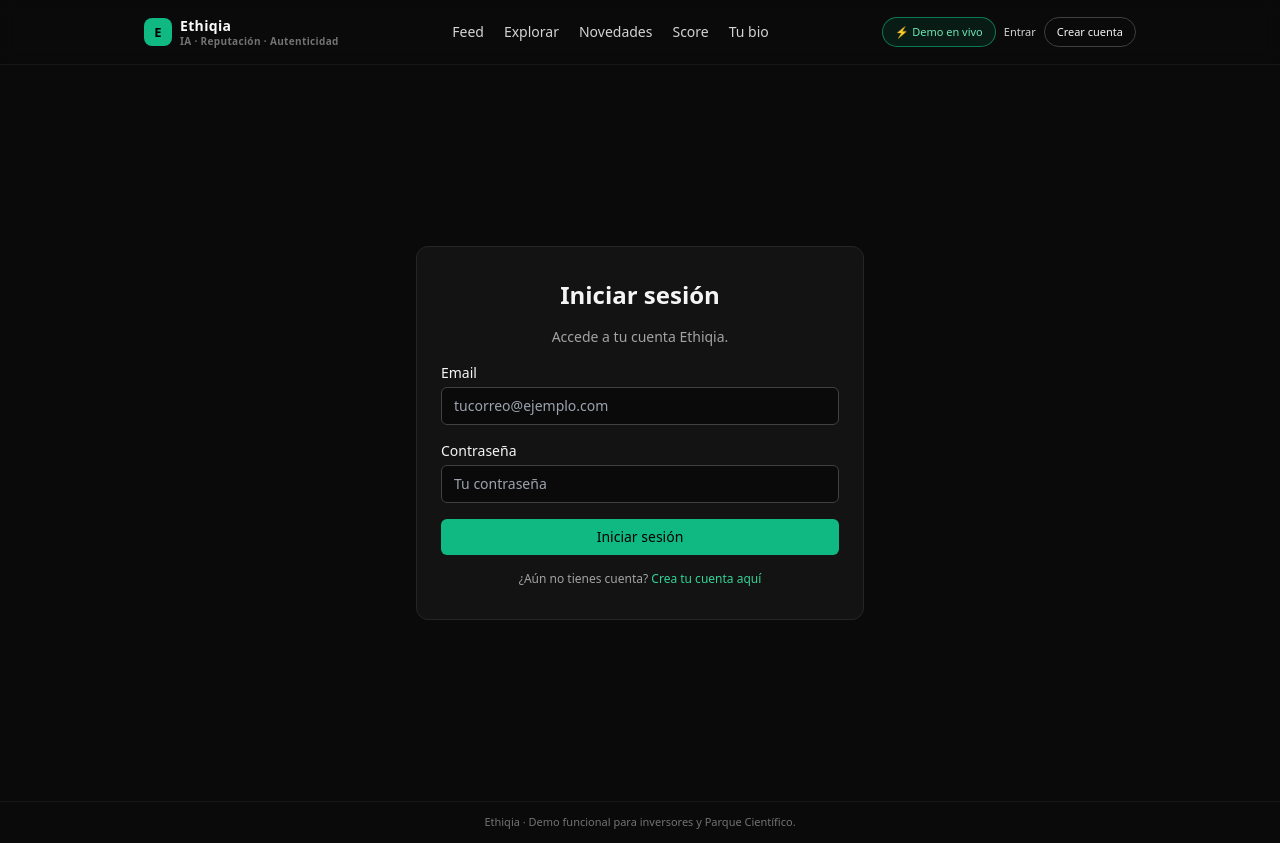
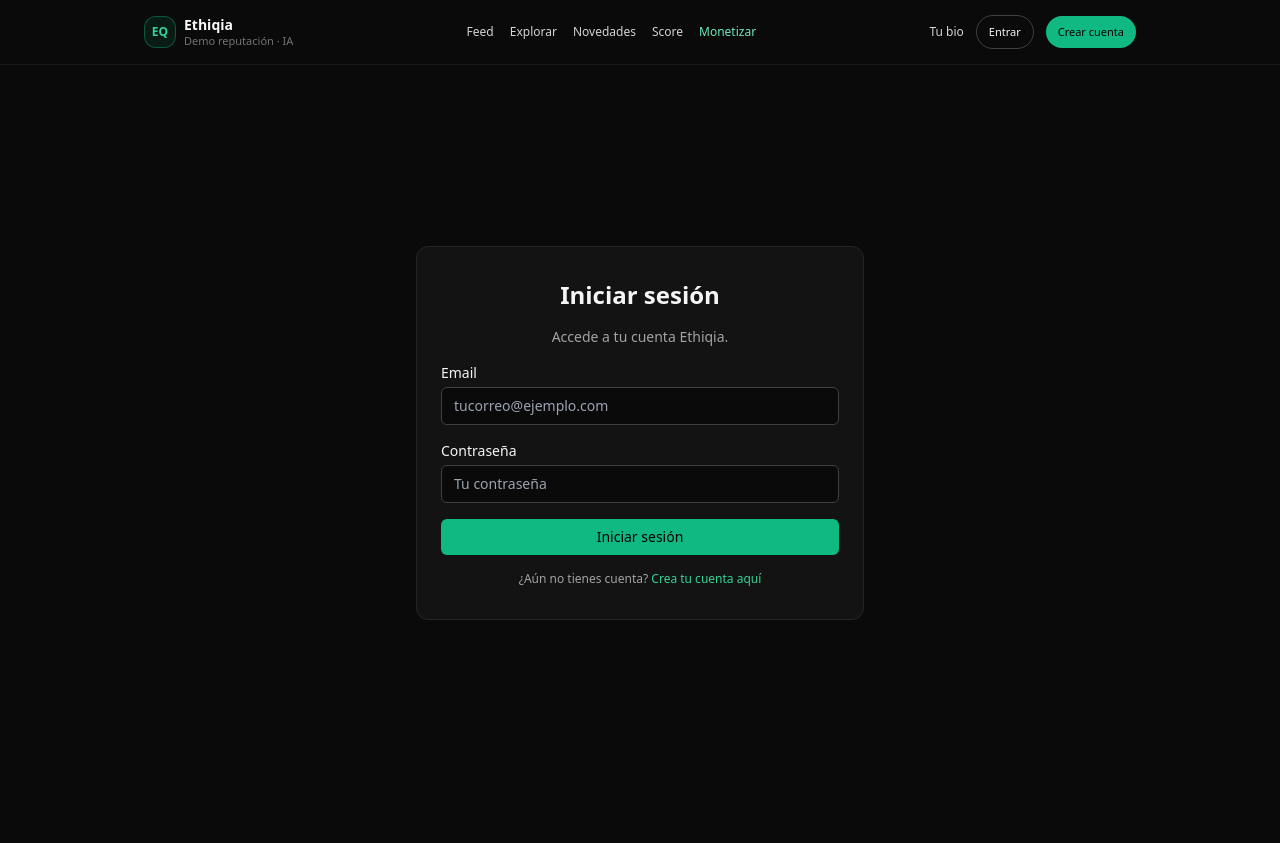
Before and after one commit to veletcosmetics/ethiqia-frontend, a Next.js app: page /login in a window 1280 px wide. After the commit the page ends 801 px from the top, so only its background shows below. Built offline with nearby package versions, Linux system fonts and the light colour scheme.

Commit message:
Update layout.tsx

```diff
--- a/app/layout.tsx
+++ b/app/layout.tsx
@@ -1,11 +1,11 @@
 import './globals.css';
+import type { Metadata } from 'next';
 import Link from 'next/link';
-import type { Metadata } from 'next';
 
 export const metadata: Metadata = {
   title: 'Ethiqia · Demo',
   description:
-    'Ethiqia: reputación digital, autenticidad de imágenes y análisis IA para comunidades y organizaciones.',
+    'Demo funcional de Ethiqia: reputación digital, análisis de imágenes con IA, moderación ética y Ethiqia Score por bloques.',
 };
 
 export default function RootLayout({
@@ -16,76 +16,75 @@ export default function RootLayout({
   return (
     <html lang="es">
       <body className="bg-neutral-950 text-neutral-50">
-        <div className="min-h-screen flex flex-col">
+        {/* Navbar principal */}
         <header className="border-b border-neutral-900 bg-neutral-950/80 backdrop-blur">
-            <nav className="mx-auto flex h-16 max-w-5xl items-center justify-between px-4">
-              {/* Logo / Marca */}
-              <Link
-                href="/"
-                className="flex items-center gap-2 text-sm font-semibold tracking-wide"
-              >
-                <div className="flex h-7 w-7 items-center justify-center rounded-lg bg-emerald-500 text-[13px] font-bold text-black">
-                  E
+          <nav className="mx-auto flex h-16 max-w-5xl items-center justify-between px-4 text-sm">
+            {/* Logo / Home */}
+            <Link href="/" className="flex items-center gap-2">
+              <div className="flex h-8 w-8 items-center justify-center rounded-xl bg-emerald-500/10 text-emerald-400 border border-emerald-500/40 text-xs font-semibold">
+                EQ
               </div>
               <div className="flex flex-col leading-tight">
-                  <span>Ethiqia</span>
-                  <span className="text-[10px] text-neutral-500">
-                    IA · Reputación · Autenticidad
+                <span className="font-semibold text-neutral-50">
+                  Ethiqia
+                </span>
+                <span className="text-[11px] text-neutral-500">
+                  Demo reputación · IA
                 </span>
               </div>
             </Link>
 
-              {/* Navegación principal */}
-              <div className="hidden gap-5 text-sm text-neutral-300 md:flex">
+            {/* Enlaces principales */}
+            <div className="flex items-center gap-4">
               <Link
                 href="/feed"
-                  className="hover:text-emerald-300 transition-colors"
+                className="text-xs text-neutral-300 hover:text-emerald-300"
               >
                 Feed
               </Link>
               <Link
                 href="/explore"
-                  className="hover:text-emerald-300 transition-colors"
+                className="text-xs text-neutral-300 hover:text-emerald-300"
               >
                 Explorar
               </Link>
               <Link
                 href="/news"
-                  className="hover:text-emerald-300 transition-colors"
+                className="text-xs text-neutral-300 hover:text-emerald-300"
               >
                 Novedades
               </Link>
               <Link
                 href="/score"
-                  className="hover:text-emerald-300 transition-colors"
+                className="text-xs text-neutral-300 hover:text-emerald-300"
               >
                 Score
               </Link>
               <Link
+                href="/monetizar"
+                className="text-xs text-emerald-300 hover:text-emerald-200"
+              >
+                Monetizar
+              </Link>
+            </div>
+
+            {/* Zona usuario / auth */}
+            <div className="flex items-center gap-3">
+              <Link
                 href="/profile"
-                  className="hover:text-emerald-300 transition-colors"
+                className="text-xs text-neutral-300 hover:text-emerald-300"
               >
                 Tu bio
               </Link>
-              </div>
-
-              {/* Zona derecha: Demo en vivo + Auth */}
-              <div className="flex items-center gap-2">
-                <Link
-                  href="/demo/live"
-                  className="rounded-full border border-emerald-500/60 bg-emerald-500/10 px-3 py-1.5 text-[11px] font-medium text-emerald-300 hover:bg-emerald-500 hover:text-black transition-colors"
-                >
-                  ⚡ Demo en vivo
-                </Link>
               <Link
                 href="/login"
-                  className="hidden text-[11px] text-neutral-300 hover:text-emerald-300 md:inline"
+                className="rounded-full border border-neutral-700 px-3 py-1.5 text-[11px] text-neutral-100 hover:border-emerald-400 hover:text-emerald-300"
               >
                 Entrar
               </Link>
               <Link
                 href="/register"
-                  className="hidden rounded-full border border-neutral-700 px-3 py-1.5 text-[11px] text-neutral-100 hover:border-emerald-400 hover:text-emerald-300 md:inline"
+                className="rounded-full bg-emerald-500 px-3 py-1.5 text-[11px] font-medium text-black hover:bg-emerald-400"
               >
                 Crear cuenta
               </Link>
@@ -93,12 +92,8 @@ export default function RootLayout({
           </nav>
         </header>
 
-          <main className="flex-1">{children}</main>
-
-          <footer className="border-t border-neutral-900 py-3 text-center text-[11px] text-neutral-500">
-            Ethiqia · Demo funcional para inversores y Parque Científico.
-          </footer>
-        </div>
+        {/* Contenido de cada página */}
+        {children}
       </body>
     </html>
   );
```
Lines whose indentation alone changed are shown as unchanged.
